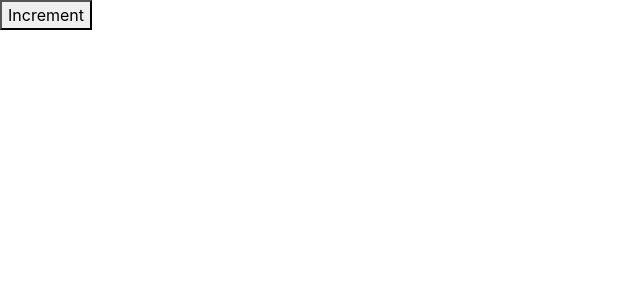
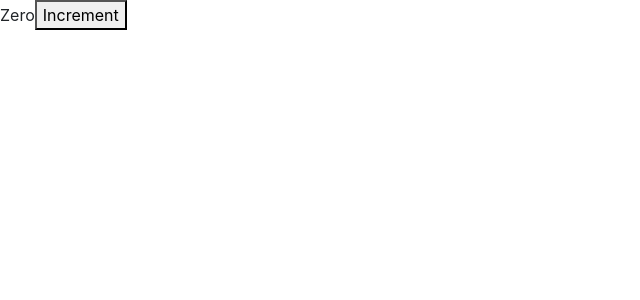
Before and after one commit to sayeemabdullah/counter-app, a React (Create React App) app: page / in a window 1280 px wide. Shown: the top 300 px of the page, without its empty margins (0-640 px from the left). Built offline with nearby package versions, Linux system fonts and the light colour scheme.

Commit message:
Updated counter.jsx

```diff
--- a/src/components/counter.jsx
+++ b/src/components/counter.jsx
@@ -1,12 +1,22 @@
 import React, { Component } from "react";
 
 class Counter extends Component {
+  state = {
+    count: 0,
+  };
+
   render() {
     return (
-      <React.Fragment>
+      <div>
+        <span>{this.formatCount()}</span>
         <button>Increment</button>
-      </React.Fragment>
+      </div>
     );
+  }
+
+  formatCount() {
+    const { count } = this.state;
+    return count == 0 ? "Zero" : count;
   }
 }
 
```
